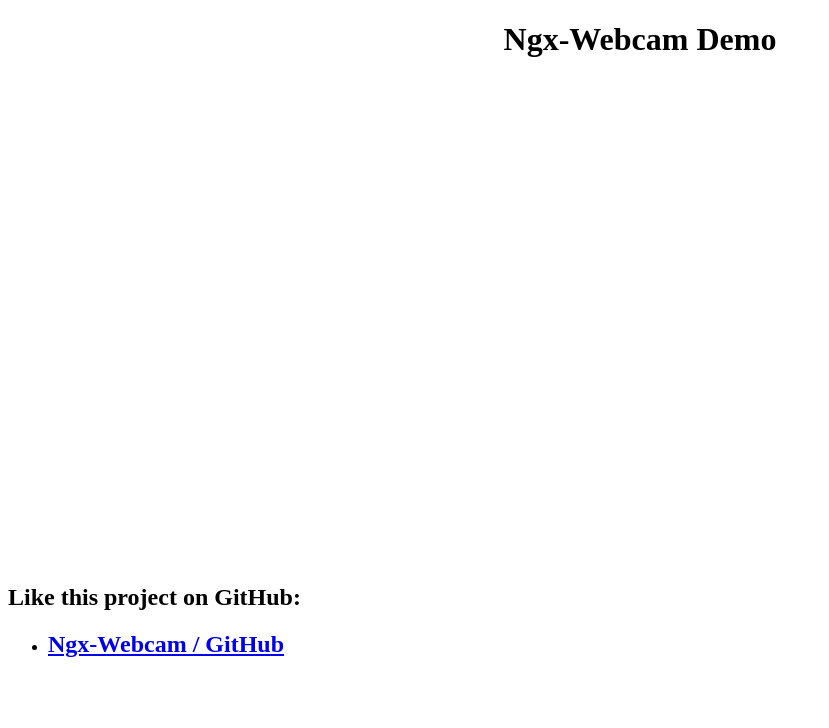
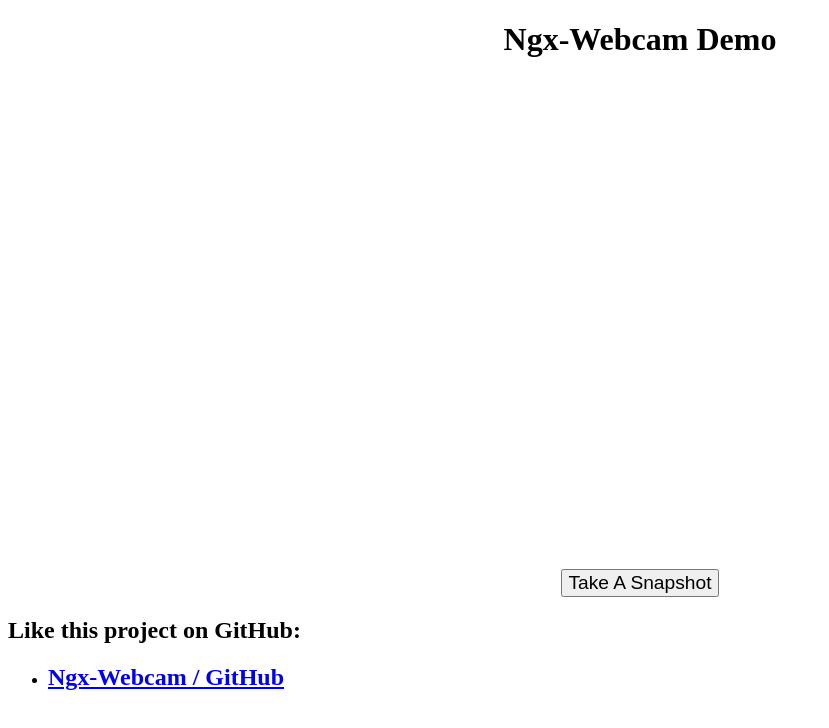
Before and after one commit to basst314/ngx-webcam, an Angular app: page / in a window 1280 px wide. Shown: the top 728 px of the page, without its empty margins (0-829 px from the left). Built offline with nearby package versions, Linux system fonts and the light colour scheme; no server answers.

Commit message:
Added Trigger for Webcam-Component

```diff
--- a/src/app/app.component.html
+++ b/src/app/app.component.html
@@ -1,11 +1,21 @@
-
 <div style="text-align:center">
   <h1>
     Ngx-Webcam Demo
   </h1>
 
-  <webcam></webcam>
+  <div>
+    <webcam [trigger]="triggerObservable" (imageCapture)="handleImage($event)"></webcam>
+    <br/>
+    <button id="snapshotBtn" (click)="triggerSnapshot();">Take A Snapshot</button>
+  </div>
 </div>
+
+<div class="snapshot" *ngIf="webcamImage">
+  <h2>Nice one!</h2>
+  <img [src]="webcamImage.imageAsDataUrl"/>
+</div>
+
+
 <h2>Like this project on GitHub:</h2>
 <ul>
   <li>
--- /dev/null
+++ b/src/app/app.component.scss
@@ -0,0 +1,12 @@
+#snapshotBtn {
+  margin-top: 5px;
+  font-size: 1.2em;
+}
+
+.snapshot {
+  text-align: center;
+}
+
+ul {
+  padding-bottom: 20px;
+}
--- a/src/app/app.component.ts
+++ b/src/app/app.component.ts
@@ -1,10 +1,32 @@
 import {Component} from '@angular/core';
+import {Subject} from "rxjs/Subject";
+import {Observable} from "rxjs/Observable";
+import {WebcamImage} from "./modules/webcam/domain/webcam-image";
 
 @Component({
   selector: 'app-root',
   templateUrl: './app.component.html',
-  styleUrls: ['./app.component.css']
+  styleUrls: ['./app.component.scss']
 })
 export class AppComponent {
-  title = 'app';
+  public title = 'app';
+
+  // webcam snapshot trigger
+  private trigger: Subject<void> = new Subject<void>();
+
+  // latest snapshot
+  public webcamImage: WebcamImage = null;
+
+  public triggerSnapshot(): void {
+    this.trigger.next();
+  }
+
+  public handleImage(webcamImage: WebcamImage): void {
+    console.info("received webcam image", webcamImage);
+    this.webcamImage = webcamImage;
+  }
+
+  public get triggerObservable(): Observable<void> {
+    return this.trigger.asObservable();
+  }
 }
--- a/src/app/modules/webcam/webcam/webcam.component.html
+++ b/src/app/modules/webcam/webcam/webcam.component.html
@@ -1,4 +1,4 @@
-<div class="webcam-wrapper">
+<div class="webcam-wrapper" (click)="imageClick.next();">
   <video #video [width]="width" [height]="height" autoplay muted playsinline></video>
   <canvas #canvas [width]="width" [height]="height"></canvas>
 </div>
--- a/src/app/modules/webcam/webcam/webcam.component.ts
+++ b/src/app/modules/webcam/webcam/webcam.component.ts
@@ -1,23 +1,31 @@
-import {AfterViewInit, Component, EventEmitter, Input, Output, ViewChild} from '@angular/core';
+import {AfterViewInit, Component, EventEmitter, Input, OnDestroy, Output, ViewChild} from '@angular/core';
 import {WebcamInitError} from "../domain/webcam-init-error";
 import {WebcamImage} from "../domain/webcam-image";
+import {Observable} from "rxjs/Observable";
+import {Subscription} from "rxjs/Subscription";
 
 @Component({
   selector: 'webcam',
   templateUrl: './webcam.component.html',
   styleUrls: ['./webcam.component.scss']
 })
-export class WebcamComponent implements AfterViewInit {
+export class WebcamComponent implements AfterViewInit, OnDestroy {
 
   /** Defines the max width of the webcam area in px */
   @Input() public width: number = 640;
   /** Defines the max height of the webcam area in px */
   @Input() public height: number = 480;
+  /** If this Observable emits, an image will be captured and emitted through 'imageCapture' EventEmitter */
+  private _trigger: Observable<void>;
+  private triggerSubscription: Subscription;
 
   /** EventEmitter which fires when an image has been captured */
   @Output() public imageCapture: EventEmitter<WebcamImage> = new EventEmitter<WebcamImage>();
   /** Emits a mediaError if webcam cannot be initialized (e.g. missing user permissions) */
   @Output() public initError: EventEmitter<WebcamInitError> = new EventEmitter<WebcamInitError>();
+
+  /** Emits when the webcam video was clicked */
+  @Output() public imageClick: EventEmitter<void> = new EventEmitter<void>();
 
   @ViewChild('video') private video: any;
   // Canvas for Video Snapshots
@@ -25,21 +33,27 @@
 
 
   public ngAfterViewInit(): void {
-    let _video = this.video.nativeElement;
-    if (navigator.mediaDevices && navigator.mediaDevices.getUserMedia) {
-      // TODO allow video options as Input()
-      navigator.mediaDevices.getUserMedia({video: {facingMode: "environment"}})
-        .then(stream => {
-          _video.srcObject = stream;
-          _video.play();
-        })
-        .catch((err: MediaStreamError) => {
-          this.initError.next(<WebcamInitError>{message: err.message, mediaStreamError: err});
-          console.warn("Error initializing webcam", err);
-        });
-    } else {
-      this.initError.next(<WebcamInitError> {message: "Cannot read UserMedia from MediaDevices."});
+    this.initWebcam();
+  }
+
+  public ngOnDestroy(): void {
+    this.unsubscribeFromSubscriptions();
+  }
+
+  /**
+   * If the given Observable emits, an image will be captured and emitted through 'imageCapture' EventEmitter
+   */
+  @Input()
+  public set trigger(trigger: Observable<void>) {
+    if (this.triggerSubscription) {
+      this.triggerSubscription.unsubscribe();
     }
+    this._trigger = trigger;
+
+    // Subscribe on events from this Observable to take snapshots
+    this.triggerSubscription = this._trigger.subscribe(() => {
+      this.takeSnapshot();
+    });
   }
 
   /**
@@ -69,4 +83,33 @@
     this.imageCapture.next(new WebcamImage(dataUrl, mimeType));
   }
 
+  /**
+   * Init webcam live view
+   */
+  private initWebcam() {
+    let _video = this.video.nativeElement;
+    if (navigator.mediaDevices && navigator.mediaDevices.getUserMedia) {
+      // TODO allow video options as Input()
+      navigator.mediaDevices.getUserMedia({video: {facingMode: "environment"}})
+        .then(stream => {
+          _video.srcObject = stream;
+          _video.play();
+        })
+        .catch((err: MediaStreamError) => {
+          this.initError.next(<WebcamInitError>{message: err.message, mediaStreamError: err});
+          console.warn("Error initializing webcam", err);
+        });
+    } else {
+      this.initError.next(<WebcamInitError> {message: "Cannot read UserMedia from MediaDevices."});
+    }
+  }
+
+  /**
+   * Unsubscribe from all open subscriptions
+   */
+  private unsubscribeFromSubscriptions() {
+    if (this.triggerSubscription) {
+      this.triggerSubscription.unsubscribe();
+    }
+  }
 }
```
Also changed, not shown: src/app/app.component.css (deleted), 5 other files (tests, documents, lock files or other folders).
